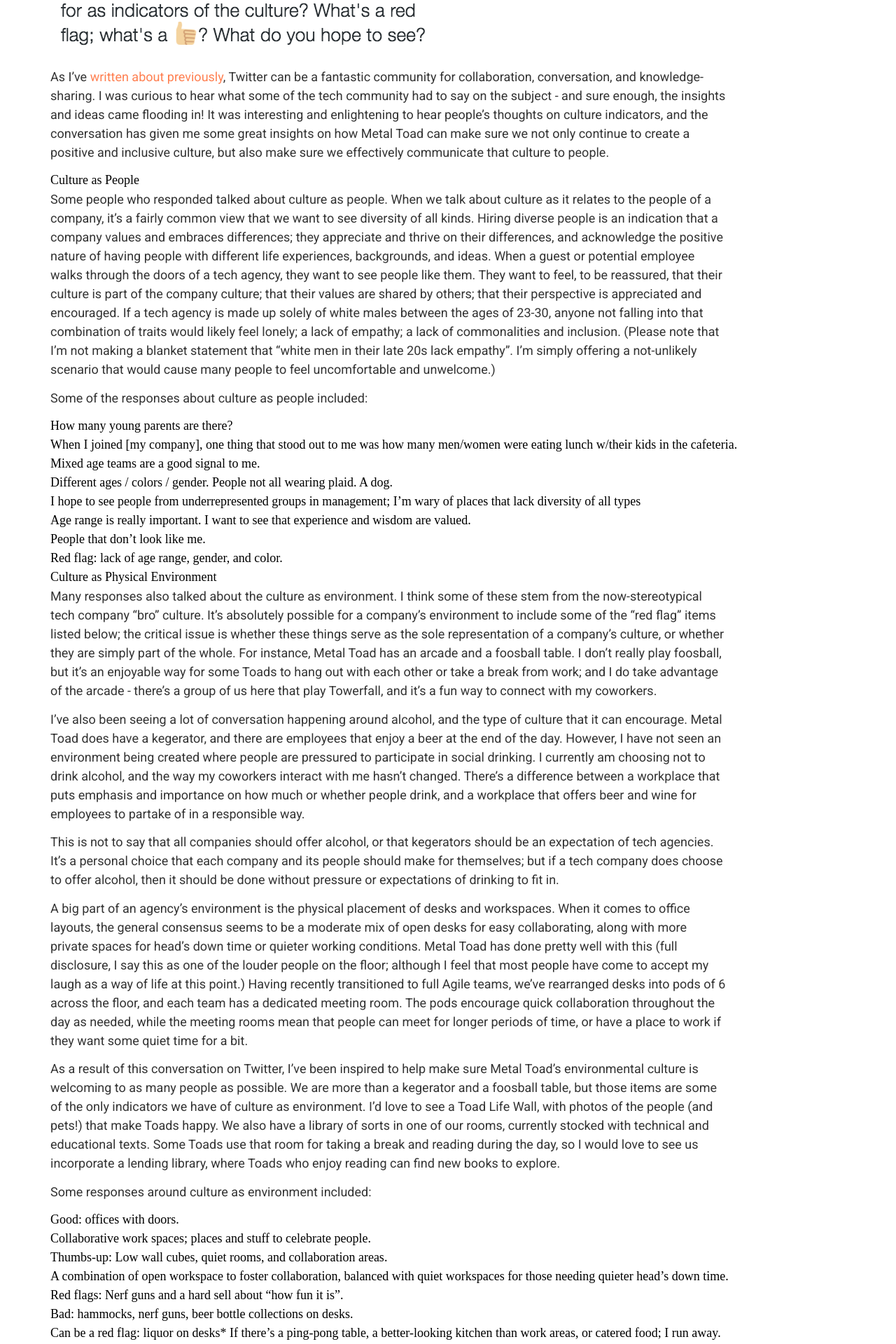
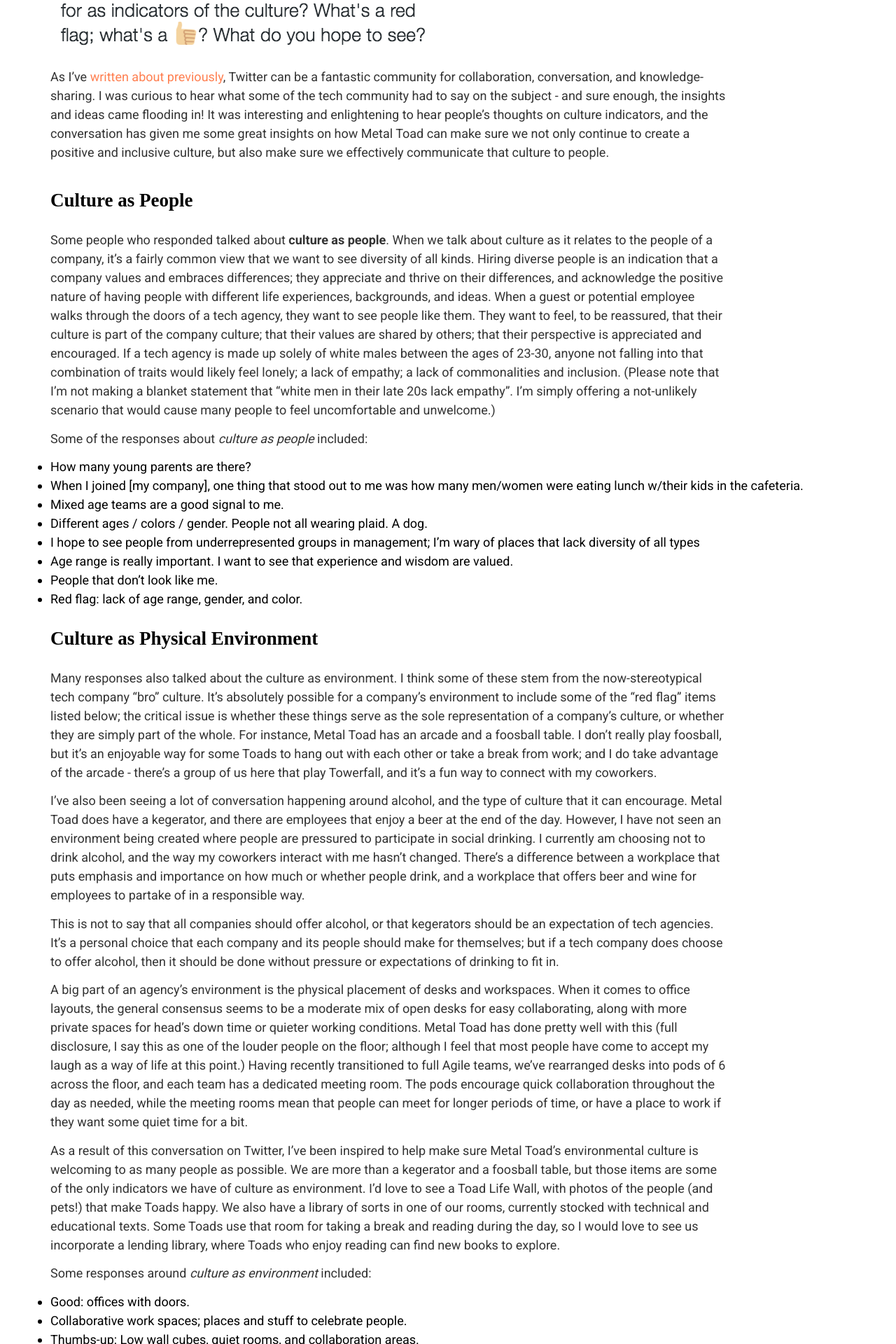
Before and after one commit to angelariggs/angelariggs.github.io, a Jekyll site: the page built from _posts/2016-04-13-creating-culture.md, in a window 1280 px wide. Shown: the part 601-2521 px from the top of the page at 70% size. Built offline with Jekyll 4.4.1, drawn with Linux system fonts in a browser that asks for light colours; some web fonts are replaced; comment, search, counter and statistics services are not loaded.

Commit message:
updated config and sass

```diff
--- a/_config.yml
+++ b/_config.yml
@@ -53,16 +53,37 @@
 # !! You don't need to change any of the configuration flags below !!
 #
 
-# markdown: redcarpet
-highlighter: pygments
+# Conversion
+highlighter: rouge
+lsi:         false
+excerpt_separator: "\n\n"
+incremental: false
+
+# Markdown Processors
+rdiscount:
+  extensions: []
+
+redcarpet:
+  extensions: []
+
+# kramdown:
+#   auto_ids:       true
+#   entity_output:  as_char
+#   toc_levels:     1..6
+#   smart_quotes:   lsquo,rsquo,ldquo,rdquo
+#   input:          GFM
+#   hard_wrap:      false
+#   footnote_nr:    1
+
 permalink: /:title/
 
 # The release of Jekyll Now that you're using
-version: v1.1.0
+version: v3.4.0
 
 # Set the Sass partials directory, as we're using @imports
 sass:
   style: :expanded # You might prefer to minify using :compressed
+  sass_dir: _sass
 
 # Use the following plug-ins
 gems:
--- a/_sass/_reset.scss
+++ b/_sass/_reset.scss
@@ -4,10 +4,10 @@
 /***************/
 
 html, body, div, span, applet, object, iframe,
-h1, h2, h3, h4, h5, h6, p, blockquote, pre,
+h1, h3, h4, h5, h6, p, blockquote, pre,
 a, abbr, acronym, address, big, cite, code,
-del, dfn, em, img, ins, kbd, q, s, samp,
-small, strike, strong, sub, sup, tt, var,
+del, dfn, img, ins, kbd, q, s, samp,
+small, strike, sub, sup, tt, var,
 b, u, i, center,
 dl, dt, dd, ol, ul, li,
 fieldset, form, label, legend,
@@ -31,9 +31,9 @@
 body {
 	line-height: 1;
 }
-ol, ul {
+/*ol, ul {
 	list-style: none;
-}
+}*/
 blockquote, q {
 	quotes: none;
 }
--- a/style.scss
+++ b/style.scss
@@ -36,13 +36,13 @@
   &:hover {
     text-decoration: underline;
   }
-  // &:hover, &:active {
+  /*// &:hover, &:active {
   //   color: $white;
   //   background-color: $darkGray;
-  // }
+  // }*/
 }
 
-// // Nicolas Gallagher's micro clearfix hack
+/*// // Nicolas Gallagher's micro clearfix hack
 // // http://nicolasgallagher.com/micro-clearfix-hack/
 // .clearfix:before,
 // .clearfix:after {
@@ -52,7 +52,7 @@
 
 // .clearfix:after {
 //     clear: both;
-// }
+// }*/
 
 /*********************/
 /* LAYOUT / SECTIONS */
@@ -71,10 +71,10 @@
   border-top: 1px solid $darkGray;
   border-bottom: 1px solid $darkGray;
   background-color: $darkGray;
-  // position: fixed;
+/*  // position: fixed;
   // bottom: 0;
   // z-index: 2;
-  // width: 100%;
+  // width: 100%;*/
 }
 
 footer {
@@ -82,6 +82,10 @@
   text-align: center;
 }
 
+.entry ul li {
+  font-family: $sans-serif
+}
+
 // Settled on moving the import of syntax highlighting to the bottom of the CSS
 // ... Otherwise it really bloats up the top of the CSS file and makes it difficult to find the start
 @import "highlights";
```
Lines whose indentation alone changed are shown as unchanged.
